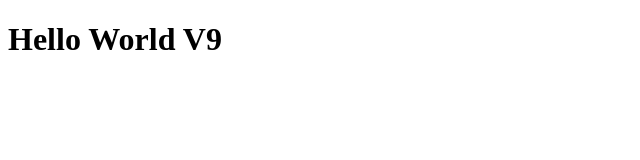
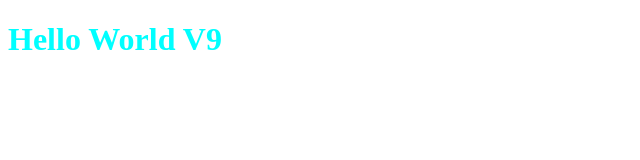
Before and after one commit to Aathis99/learn-git, a plain HTML site: page index.html in a window 1280 px wide. Shown: the whole page, without its empty margins (0-640 px from the left). Drawn offline with Linux system fonts and the light colour scheme.

Commit message:
Add title color

```diff
--- a/index.html
+++ b/index.html
@@ -3,9 +3,10 @@
 <head>
     <meta charset="UTF-8">
     <meta name="viewport" content="width=device-width, initial-scale=1.0">
+    <link rel="stylesheet" href="style.css">
     <title>Document</title>
 </head>
 <body>
-    <h1>Hello World V9</h1>
+    <h1 class="title">Hello World V9</h1>
 </body>
 </html>
--- a/style.css
+++ b/style.css
@@ -0,0 +1,3 @@
+.title{
+    color: aqua;
+}
```
